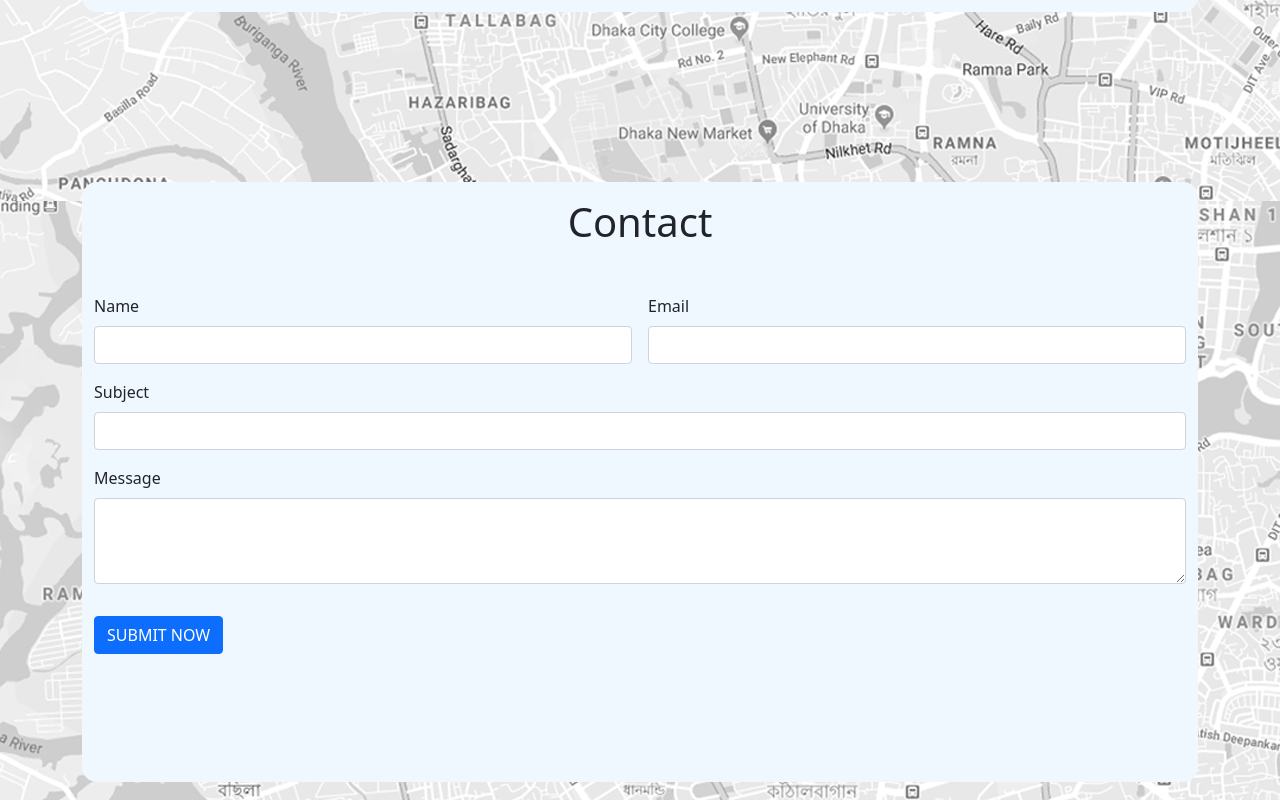
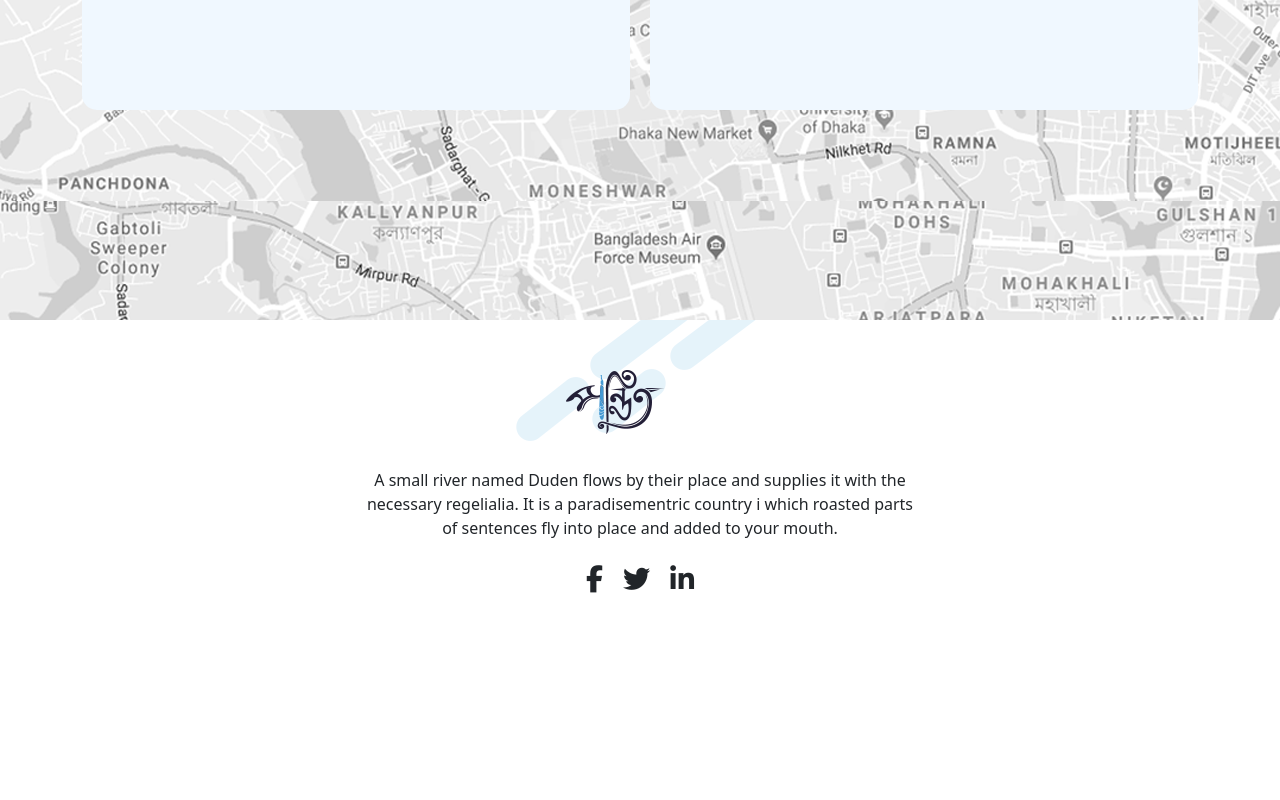
Before and after one commit to Rafi5734/Pondit_website_react, a React (Create React App) app: page / in a window 1280 px wide. Shown: the part 5358-6158 px from the top of the page. After the commit the page ends 5998 px from the top, so only its background shows below. Built offline with nearby package versions, Linux system fonts and the light colour scheme.

Commit message:
all done with out revise

```diff
--- a/src/Home/Home.js
+++ b/src/Home/Home.js
@@ -1,6 +1,7 @@
 import React from "react";
 import AssessYourSelf from "../HomeComponents/AssessYourSelf/AssessYourSelf";
 import CareerPath from "../HomeComponents/CareerPath/CareerPath";
+import Footer from "../HomeComponents/Footer/Footer";
 import Location from "../HomeComponents/Location/Location";
 import MainHeader from "../HomeComponents/MainHeader/MainHeader";
 import Partners from "../HomeComponents/Partners/Partners";
@@ -22,6 +23,7 @@ const Home = () => {
             <Students></Students>
             <Partners></Partners>
             <Location></Location>
+            <Footer></Footer>
         </div>
     );
 };
--- /dev/null
+++ b/src/HomeComponents/Footer/Footer.js
@@ -0,0 +1,28 @@
+import React from "react";
+import { Container } from "react-bootstrap";
+import "./footer.css";
+import FooterLogo from "../../images/01_Pondit_Homepage_footer_logo.png";
+const Footer = () => {
+    return (
+        <div className="footer-main-section">
+            <Container className="footer-wrapper-1">
+                <div className="footer-logo-BG">
+                    <img src={FooterLogo}></img>
+                </div>
+                <p className="text-center w-50 mt-4">
+                    A small river named Duden flows by their place and supplies
+                    it with the necessary regelialia. It is a paradisementric
+                    country i which roasted parts of sentences fly into place
+                    and added to your mouth.
+                </p>
+                <div className="footer-all-icons">
+                    <i class="fa-brands fa-facebook-f"></i>
+                    <i class="fa-brands fa-twitter"></i>
+                    <i class="fa-brands fa-linkedin-in"></i>
+                </div>
+            </Container>
+        </div>
+    );
+};
+
+export default Footer;
--- /dev/null
+++ b/src/HomeComponents/Footer/footer.css
@@ -0,0 +1,55 @@
+.footer-main-section {
+    /* border: 1px solid #000; */
+    width: 100%;
+    height: 40vh;
+    position: relative;
+    bottom: 700px;
+}
+.footer-wrapper-1 {
+    display: flex;
+    justify-content: center;
+    align-items: center;
+    flex-direction: column;
+}
+.footer-logo-BG {
+    /* border: 1px solid #000; */
+    padding: 50px 100px 10px 50px;
+    background-image: url("../../images/01_Pondit_Homepage-secondary-logo2.png");
+    background-repeat: no-repeat;
+}
+@media only screen and (max-width: 1850px) {
+    .footer-main-section {
+        /* border: 1px solid #000; */
+        width: 100%;
+        height: 40vh;
+        position: relative;
+        bottom: -100px;
+    }
+}
+@media only screen and (max-width: 991px) {
+    .footer-main-section {
+        /* border: 1px solid #000; */
+        width: 100%;
+        height: 40vh;
+        position: relative;
+        bottom: 0px;
+    }
+}
+@media only screen and (max-width: 767px) {
+    .footer-main-section {
+        /* border: 1px solid #000; */
+        width: 100%;
+        height: 40vh;
+        position: relative;
+        bottom: -100px;
+    }
+}
+@media only screen and (max-width: 533px) {
+    .footer-main-section {
+        /* border: 1px solid #000; */
+        width: 100%;
+        height: 40vh;
+        position: relative;
+        bottom: 1000px;
+    }
+}
--- a/src/HomeComponents/Location/Location.js
+++ b/src/HomeComponents/Location/Location.js
@@ -18,7 +18,7 @@ const Location = () => {
                     </p>
                     <div className="location-details mb-4">
                         <i class="fa-solid fa-location-arrow"></i>
-                        <span className="ms-3">
+                        <span className="ms-3 location-address">
                             RH Home Center, Green Road 1215 Dhaka, Bangladesh.
                         </span>
                     </div>
--- a/src/HomeComponents/Location/location.css
+++ b/src/HomeComponents/Location/location.css
@@ -82,6 +82,12 @@
         background-image: url("../../images/01_Pondit_Homepage_contact_map.png");
         /*  */
     }
+    .location-main-wrapper {
+        display: grid;
+        grid-template-columns: repeat(2, 1fr);
+        margin-top: 100px;
+        grid-gap: 20px;
+    }
 }
 @media only screen and (max-width: 1850px) {
     .location-main {
@@ -100,22 +106,65 @@
         position: relative;
         bottom: -100px;
         width: 100%;
-        height: 180vh;
+        height: 120vh;
         background-image: url("../../images/01_Pondit_Homepage_contact_map.png");
         /*  */
     }
-    .location-main-wrapper {
+    /* .location-main-wrapper {
         display: grid;
         grid-template-columns: repeat(1, 1fr);
         margin-top: 100px;
         grid-gap: 20px;
-    }
+    } */
     .location-details {
         position: relative;
         left: 180px;
     }
     .contact-main {
         height: 75vh;
+    }
+}
+@media only screen and (max-width: 1390px) {
+    .location-details {
+        position: relative;
+        left: 130px;
+    }
+}
+@media only screen and (max-width: 1199px) {
+    .location-details {
+        position: relative;
+        left: 90px;
+    }
+}
+@media only screen and (max-width: 991px) {
+    .location-main {
+        /* border: 1px solid #000; */
+        position: relative;
+        bottom: 00px;
+        width: 100%;
+        height: 200vh;
+        background-image: url("../../images/01_Pondit_Homepage_contact_map.png");
+        /*  */
+    }
+    .location-details {
+        position: relative;
+        left: 90px;
+    }
+    .location-details {
+        width: 100%;
+        position: relative;
+        left: 0px;
+    }
+    .contact-main {
+        width: 120px;
+        position: relative;
+        bottom: 100px;
+    }
+    .location-main-wrapper {
+        display: grid;
+        grid-template-columns: repeat(1, 1fr);
+        margin-top: 100px;
+        grid-gap: 0px;
     }
 }
 @media only screen and (max-width: 767px) {
@@ -130,7 +179,7 @@
     }
     .location-details {
         position: relative;
-        left: 140px;
+        left: 0px;
     }
     .contact-main {
         height: 85vh;
@@ -162,9 +211,30 @@
         left: 100px;
     }
 }
+@media only screen and (max-width: 532px) {
+    .location-main {
+        /* border: 1px solid #000; */
+        position: relative;
+        bottom: 1000px;
+        width: 100%;
+        height: 230vh;
+        background-image: url("../../images/01_Pondit_Homepage_contact_map.png");
+        /*  */
+    }
+    .location-details {
+        position: relative;
+        left: 0px;
+    }
+}
 @media only screen and (max-width: 460px) {
     .location-details {
         position: relative;
         left: 100px;
     }
 }
+@media only screen and (max-width: 459px) {
+    .location-details {
+        position: relative;
+        left: 0px;
+    }
+}
```
